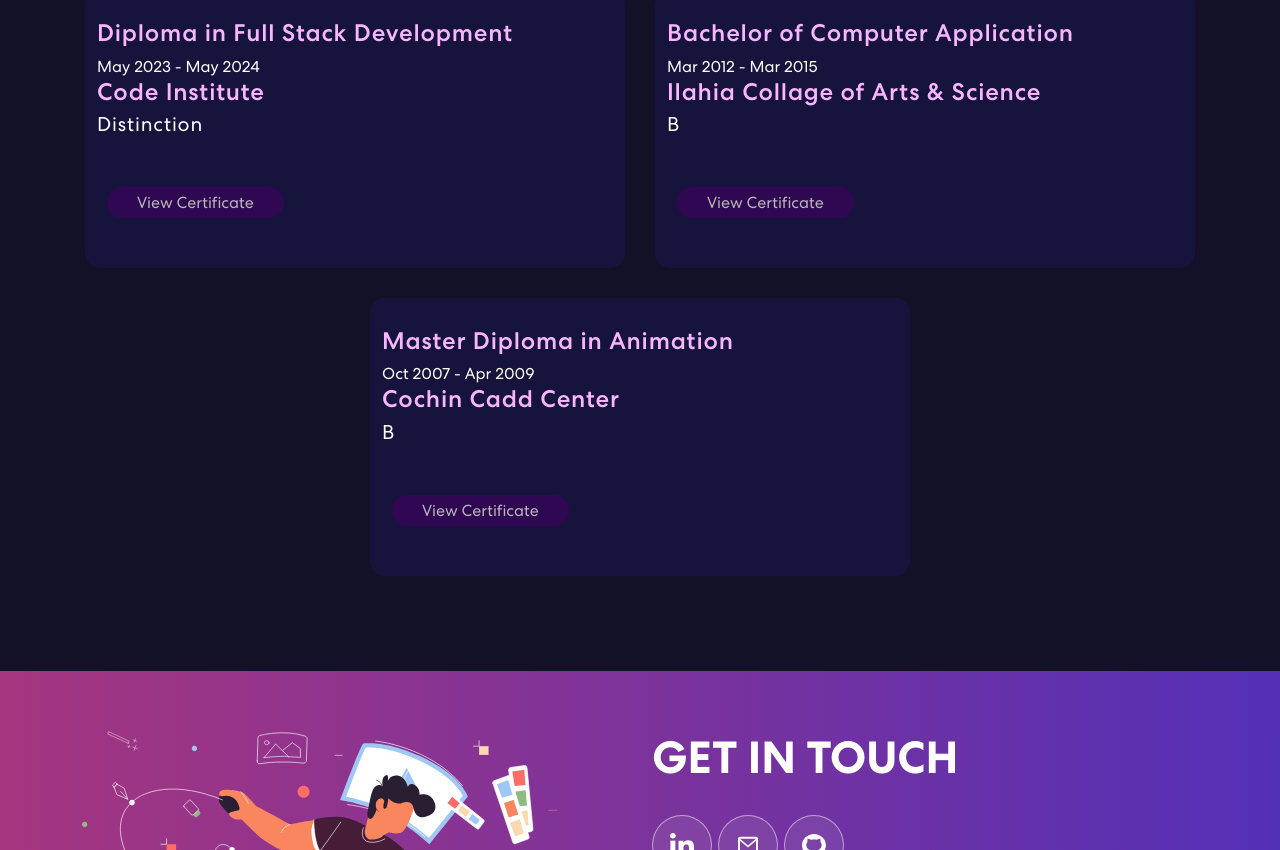
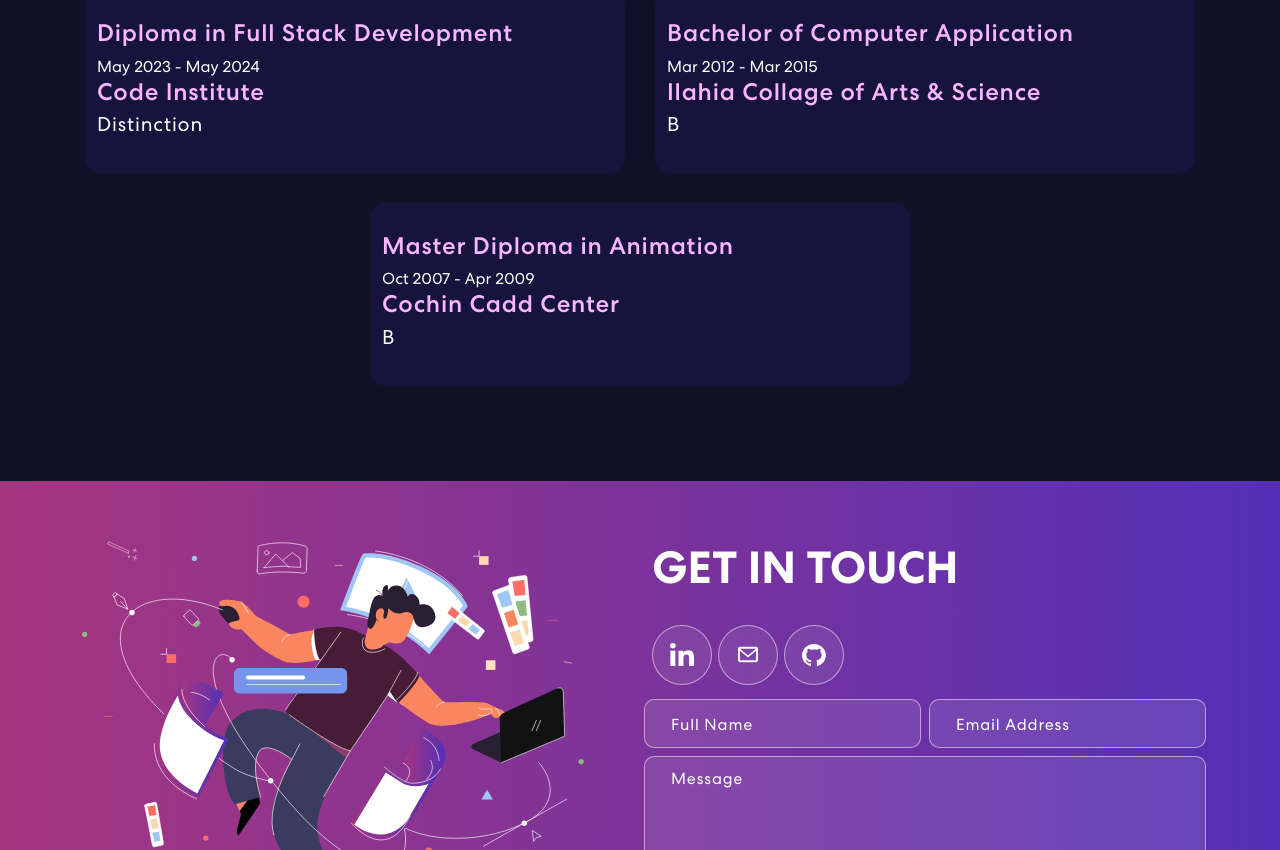
Before and after one commit to EbyChacko/portfolio_frontend, a React (Create React App) app: page / in a window 1280 px wide. Shown: the part 2690-3540 px from the top of the page. Built offline with nearby package versions, Linux system fonts and the light colour scheme.

Commit message:
remove certificate button

```diff
--- a/src/components/EducationCard.js
+++ b/src/components/EducationCard.js
@@ -1,6 +1,6 @@
 import { Col } from "react-bootstrap";
 
-export const EducationCard = ({ cource, duration, institute, grade, cert_link }) => {
+export const EducationCard = ({ cource, duration, institute, grade }) => {
   return (
     <Col size={12} md={6} className="Education-card">
         <div className="">
@@ -9,10 +9,6 @@
             <span>{duration}</span>
             <h4>{institute}</h4>
             <h5>{grade}</h5>
-            <br></br>
-            <a href={cert_link} target="_blank" rel="noopener noreferrer">
-            <button className="live-btn">View Certificate</button>
-            </a>
             </div>
         </div>
 
```
